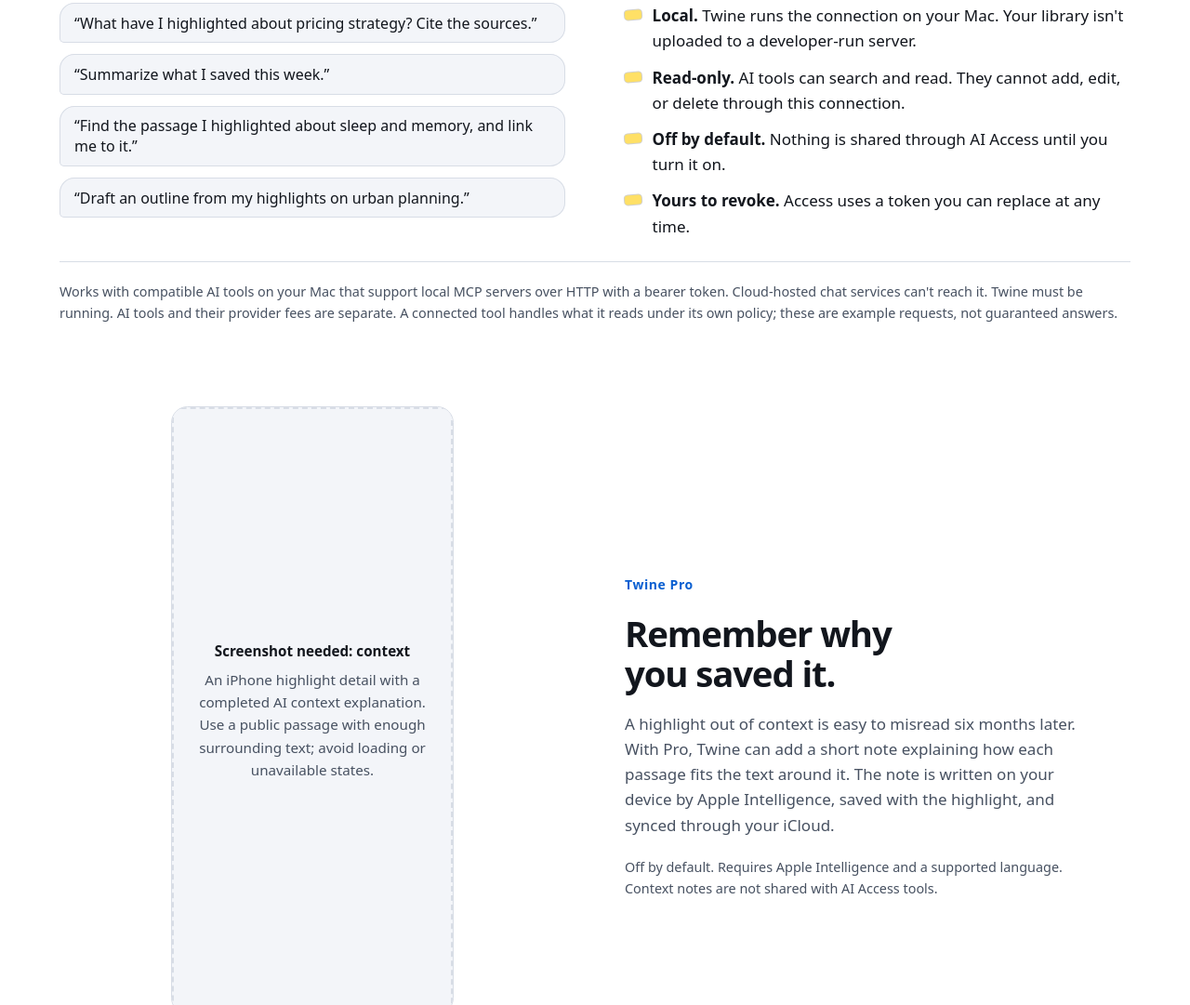
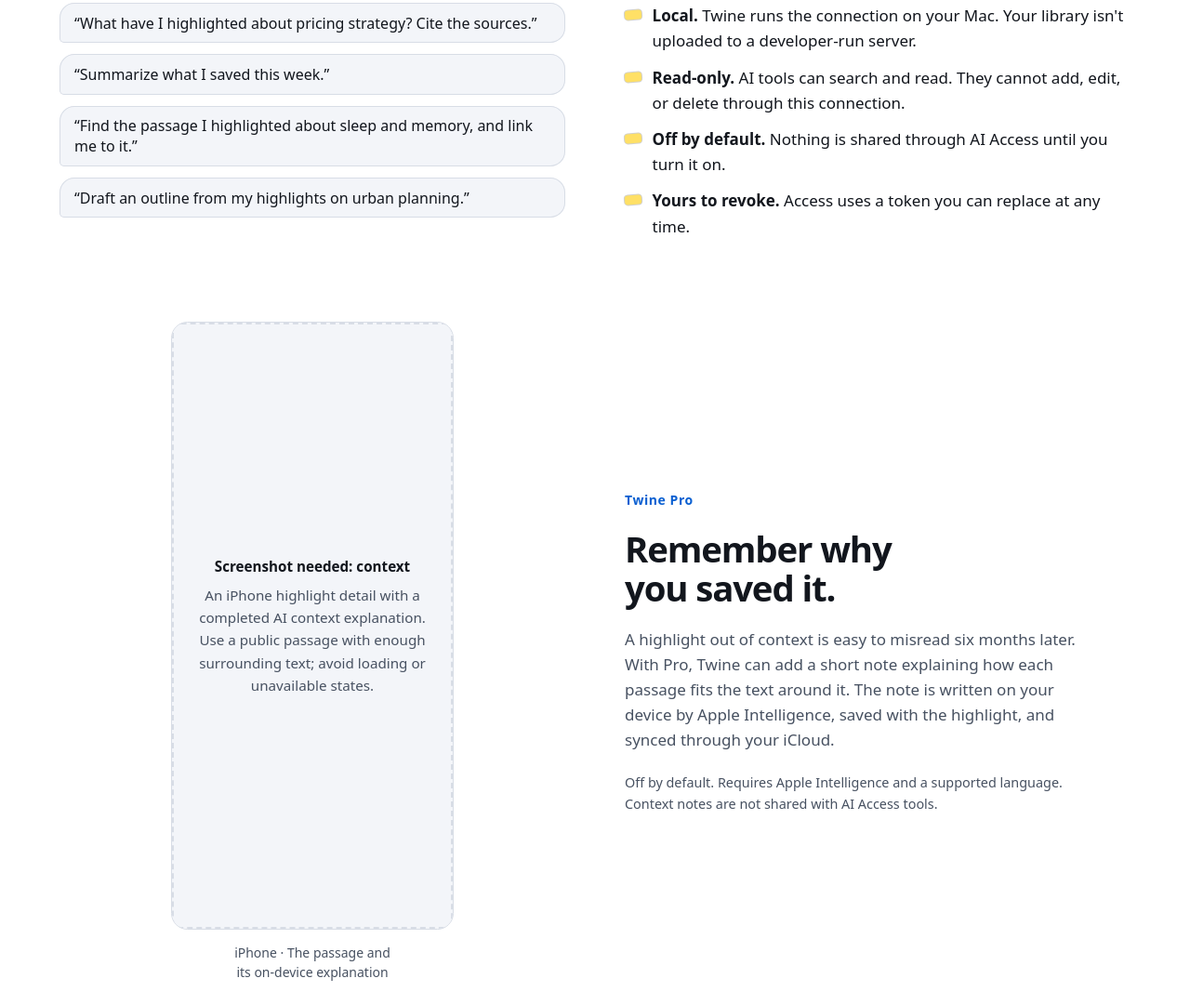
Before and after one commit to mubranch/TwineWebsite, an Eleventy site: page src/index.njk in a window 1280 px wide. Shown: the part 2838-3919 px from the top of the page at 93% size. Built offline with nearby package versions, Linux system fonts and the light colour scheme; Eleventy itself is replaced by a stand-in of ours; files that its build step writes are made by us from their sources.

Commit message:
Remove the selected AI details note
Co-authored-by: Copilot App <223556219+Copilot@users.noreply.github.com>

```diff
--- a/src/index.njk
+++ b/src/index.njk
@@ -81,7 +81,6 @@ socialDescription: "Highlight in Safari. Find it later. Keep it private. Twine f
         <li><span><strong>Off by default.</strong> Nothing is shared through AI Access until you turn it on.</span></li>
         <li><span><strong>Yours to revoke.</strong> Access uses a token you can replace at any time.</span></li>
       </ul>
-      <p class="note">Works with compatible AI tools on your Mac that support local MCP servers over HTTP with a bearer token. Cloud-hosted chat services can't reach it. Twine must be running. AI tools and their provider fees are separate. A connected tool handles what it reads under its own policy; these are example requests, not guaranteed answers.</p>
     </div>
   </section>
 
```
